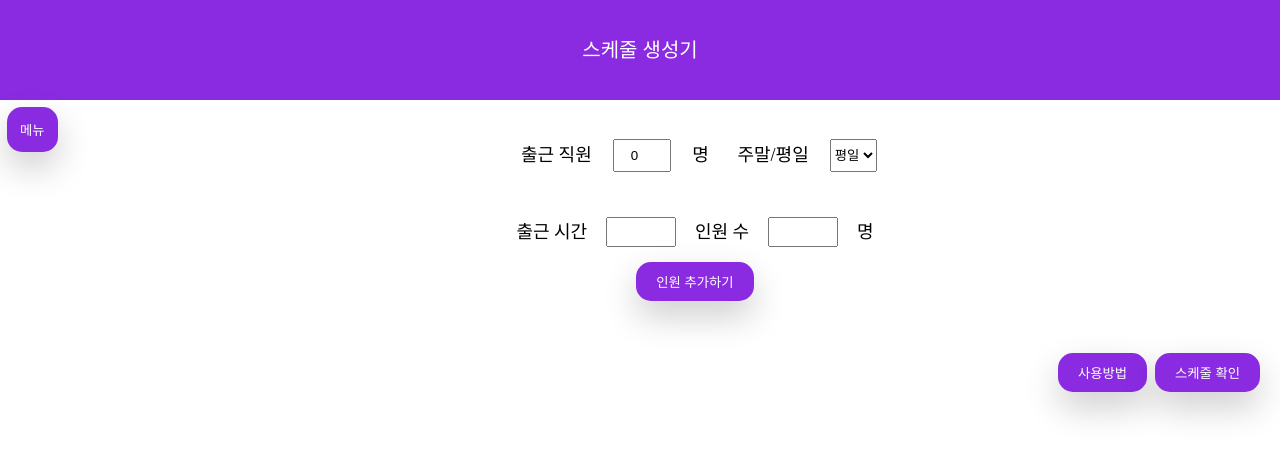
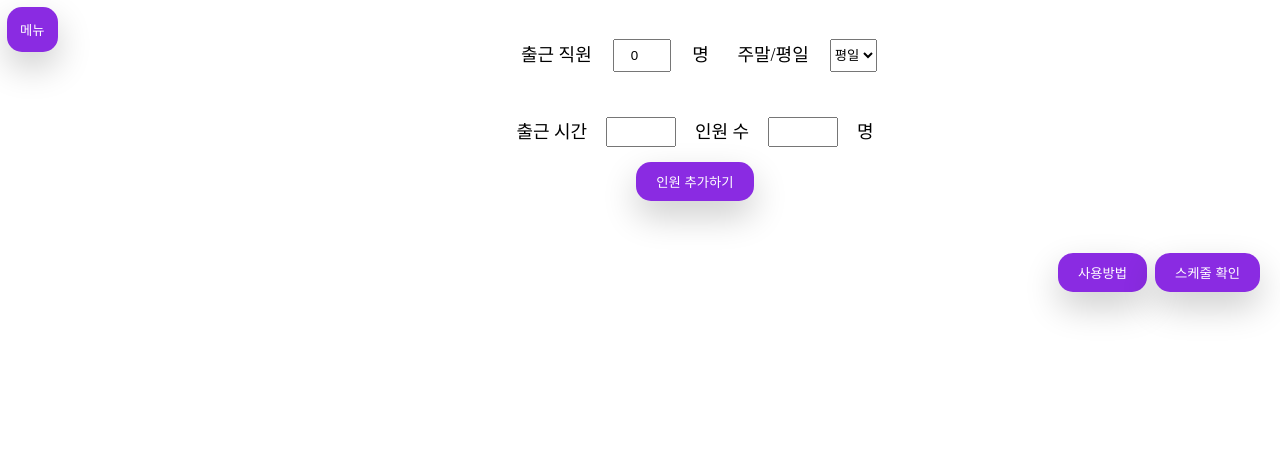
Before and after one commit to hyosangpaul/workdayscheduler, a React (Create React App) app: page /parttime in a window 1280 px wide. Shown: the top 456 px of the page. Built offline with nearby package versions, Linux system fonts and the light colour scheme.

Commit message:
fix: 파일 대소문자 차이로 인한 경로 문제로 파일,디렉토리명 소문자로 통일

```diff
--- a/src/App.js
+++ b/src/App.js
@@ -1,17 +1,15 @@
 import React from "react";
 import { BrowserRouter, Routes, Route } from 'react-router-dom';
-import "./App.css"
-import Header from "./Page/Header/Header";
-import Sidebar from "./Page/Sidebar/Sidebar";
-import Schedule from "./Page/Schedule/Schedule";
-import Parttime from "./Page/Parttime/Parttime";
+import "./app.css"
+import Schedule from "./page/schedule/schedule";
+import Sidebar from "./page/sidebar/sidebar";
+import Parttime from "./page/parttime/parttime";
 
 
 function App() {
   return (
     <div className="App">
       <BrowserRouter>
-        <Header/>
         <div className="Routediv">
           <div>
             <Sidebar className="Sidebar"/>
--- a/src/Page/Header/Header.js
+++ /dev/null
@@ -1,14 +0,0 @@
-import React from "react";
-import '../../Style/Header/Header.css';
-
-const Header = () => {
-    return (
-        <div className="headerdiv">
-            <header className="header">
-                스케줄 생성기
-            </header>
-        </div>
-    )
-}
-
-export default Header;
--- a/src/Page/Parttime/Parttime.js
+++ b/src/Page/Parttime/Parttime.js
@@ -1,7 +1,7 @@
 import React, { useState } from 'react';
 import * as XLSX from "xlsx";
 import Modal from "react-modal";
-import "../../Style/Parttime/Parttime.css"
+import "../../style/parttime/parttime.css"
 
 const Parttime = () => {
     const [totalworker, setTotalWorker] = useState(0);
--- a/src/Page/Schedule/Schedule.js
+++ b/src/Page/Schedule/Schedule.js
@@ -1,7 +1,7 @@
 import React, { useState, useEffect } from "react";
 import Modal from "react-modal";
 import * as XLSX from 'xlsx';
-import "../../Style/Schedule/Schedule.css";
+import "../../style/schedule/schedule.css";
 
 const Schedule = () => {
     const [leastworker, setLeastworker] = useState(0);
--- a/src/Page/Sidebar/Sidebar.js
+++ b/src/Page/Sidebar/Sidebar.js
@@ -1,6 +1,6 @@
 import React, { useState } from 'react';
 import { NavLink } from 'react-router-dom';
-import '../../Style/Sidebar/Sidebar.css';
+import '../../style/sidebar/sidebar.css';
 
 const Sidebar = () => {
     const [isSidebarOpen, setIsSidebarOpen] = useState(false);
--- a/src/Style/Header/Header.css
+++ /dev/null
@@ -1,7 +0,0 @@
-.headerdiv {
-    padding : 2em;
-    background-color: blueviolet;
-    font-size: 20px;
-    text-align: center;
-    color : white;
-}
--- a/src/index.js
+++ b/src/index.js
@@ -1,7 +1,7 @@
 import React from 'react';
 import ReactDOM from 'react-dom/client';
 import './reset.css';
-import App from './App';
+import App from './app';
 
 const root = ReactDOM.createRoot(document.getElementById('root'));
 root.render(
```
Also changed, not shown: src/Img/free-icon-working-man-4557831.png (deleted).
